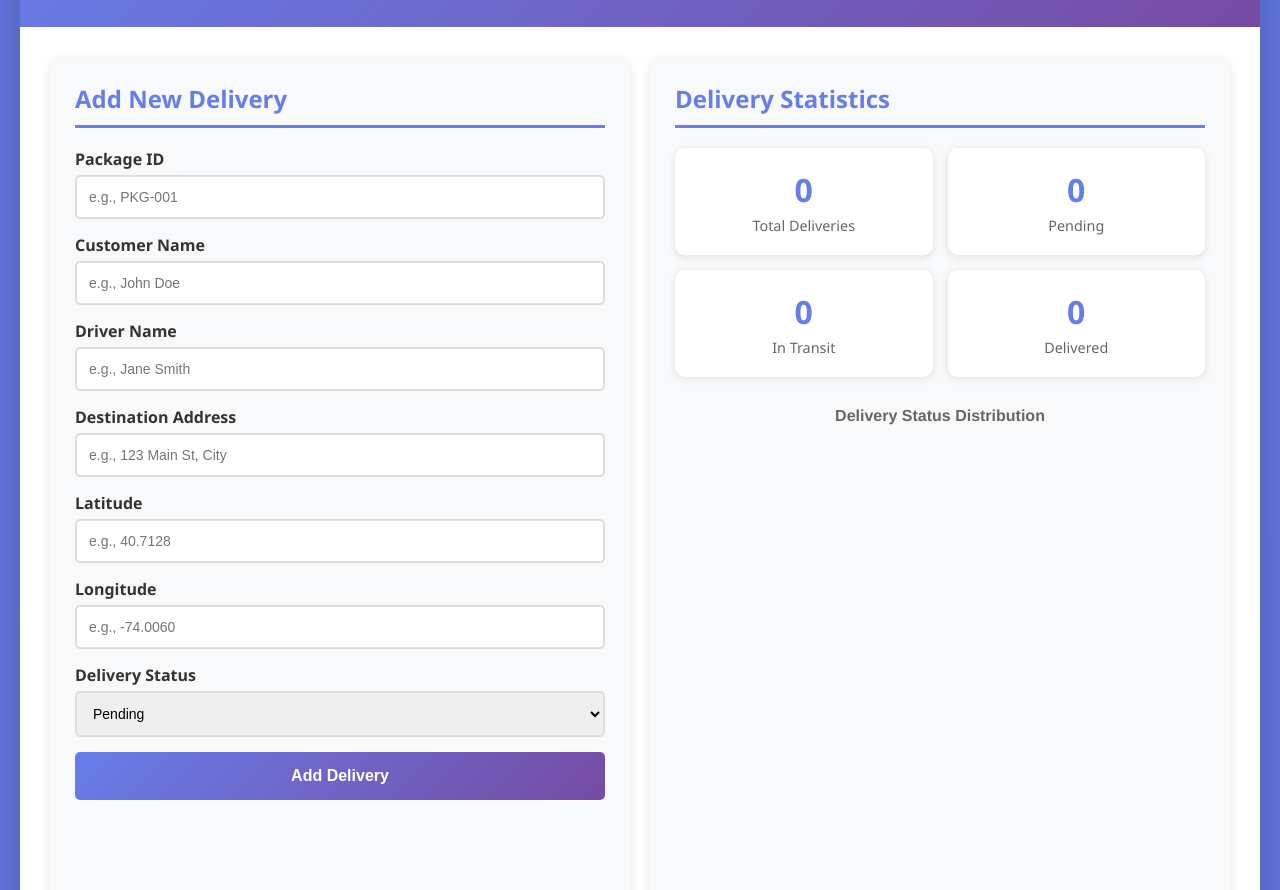
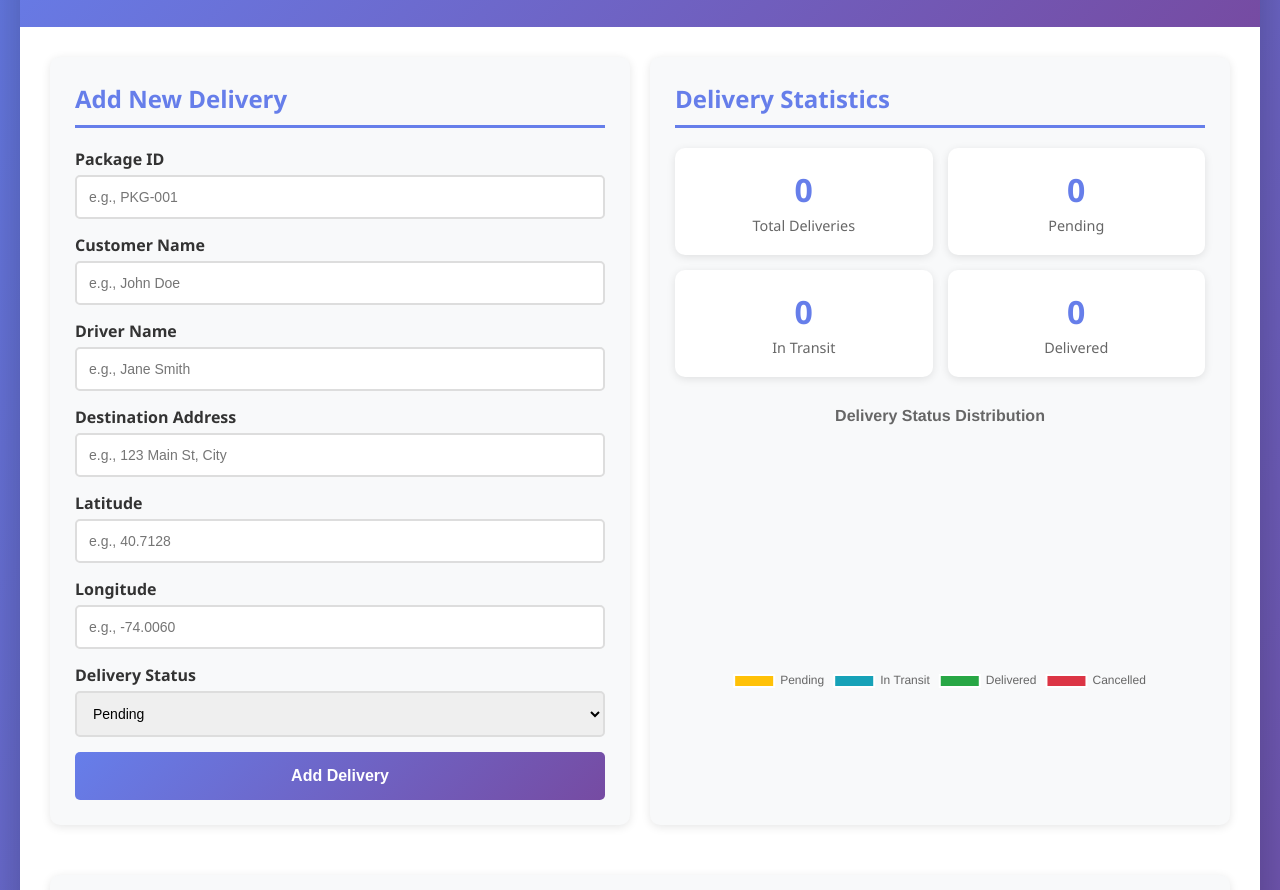
Before and after one commit to jonpan30062/HW10BizProg, a plain HTML site: page index.html in a window 1280 px wide. Shown: the part 142-1032 px from the top of the page. Drawn offline with nearby package versions, Linux system fonts and the light colour scheme; no server answers; grey boxes are pictures that could not be loaded.

Commit message:
second commit

```diff
--- a/index.html
+++ b/index.html
@@ -339,7 +339,9 @@
                         <div class="stat-label">Delivered</div>
                     </div>
                 </div>
-                <canvas id="statusChart"></canvas>
+                <div id="chartContainer">
+                    <canvas id="statusChart"></canvas>
+                </div>
             </div>
         </div>
 
```
Also changed, not shown: 1 other file.
